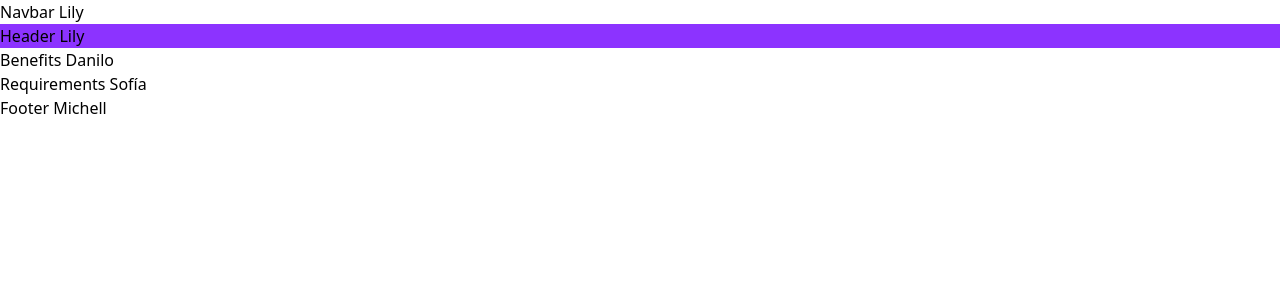
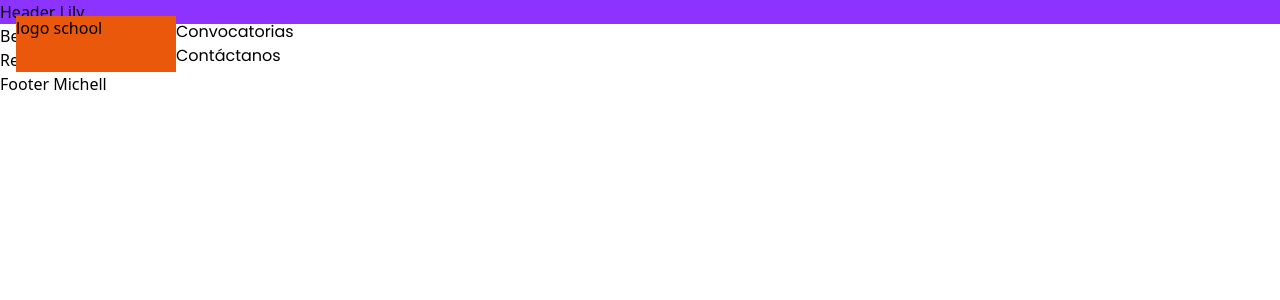
Before and after one commit to programateacademy/PROGRAMATE-SCHOOL-FRONT, a React (Vite) app: page / in a window 1280 px wide. Shown: the top 300 px of the page. Built offline with nearby package versions, Linux system fonts and the light colour scheme.

Commit message:
menu hamburger

```diff
--- a/package.json
+++ b/package.json
@@ -11,6 +11,7 @@
   "dependencies": {
     "react": "^18.2.0",
     "react-dom": "^18.2.0",
+    "react-icons": "^4.7.1",
     "react-router-dom": "^6.8.1"
   },
   "devDependencies": {
--- a/src/components/Navbar.jsx
+++ b/src/components/Navbar.jsx
@@ -1,9 +1,44 @@
-import React from 'react'
+import { React, useState } from 'react'
+import { HiMenu } from "react-icons/hi";
+import { Link } from 'react-router-dom';
+
 
 export const Navbar = () => {
+    const [isOpen, setIsOpen] = useState(false);
+
     return (
-        <div className=''>
-            Navbar Lily
+        <div className='container'>
+            {/* //logo Programate school */}
+            <div className=' fixed flex flex-row  p-4 items-center justify-around'>
+                <div className=' w-40 h-14 bg-orange-600 '> logo school</div>
+
+                {/* //menu responsive */}
+                <div className=' invisible sm:visible gap-5 font-Poppins'>
+                    {/* <Link to=""> */}
+                        <h1 className='' alt="Convocatorias">Convocatorias</h1>
+                    {/* </Link>
+                    <Link to=""> */}
+                        <h1 className='' alt="Contáctanos">Contáctanos</h1>
+                    {/* </Link> */}
+                </div>
+
+                {/* //menu hamburger */}
+                <HiMenu
+                    className='sm:hidden flex flex-row text-yellow text-3xl justify-items-end'
+                    onClick={() => setIsOpen(!isOpen)}
+                />
+                {isOpen === true ? (
+                    <div className=' bg-light rounded-sm p-3 flex flex-col font-Poppins '>
+                        {/* <Link to=""> */}
+                            <h1 className='' alt="Convocatorias">Convocatorias</h1>
+                        {/* </Link>
+                        <Link to=""> */}
+                            <h1 className='' alt="Contáctanos">Contáctanos</h1>
+                        {/* </Link> */}
+                    </div>
+                ) : null
+                }
+            </div>
         </div>
     )
 }
```
Also changed, not shown: 1 other file (tests, documents, lock files or other folders).
